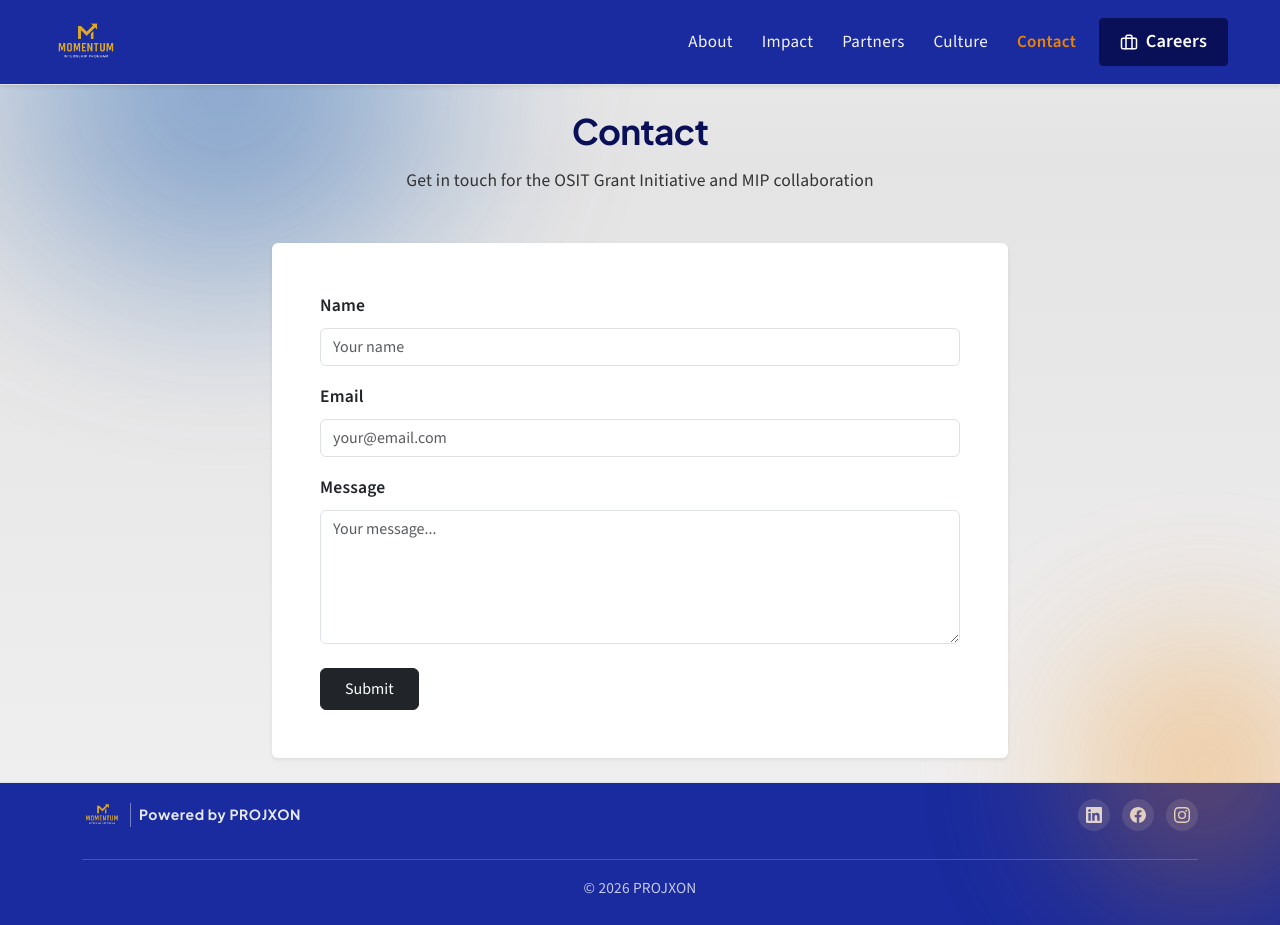
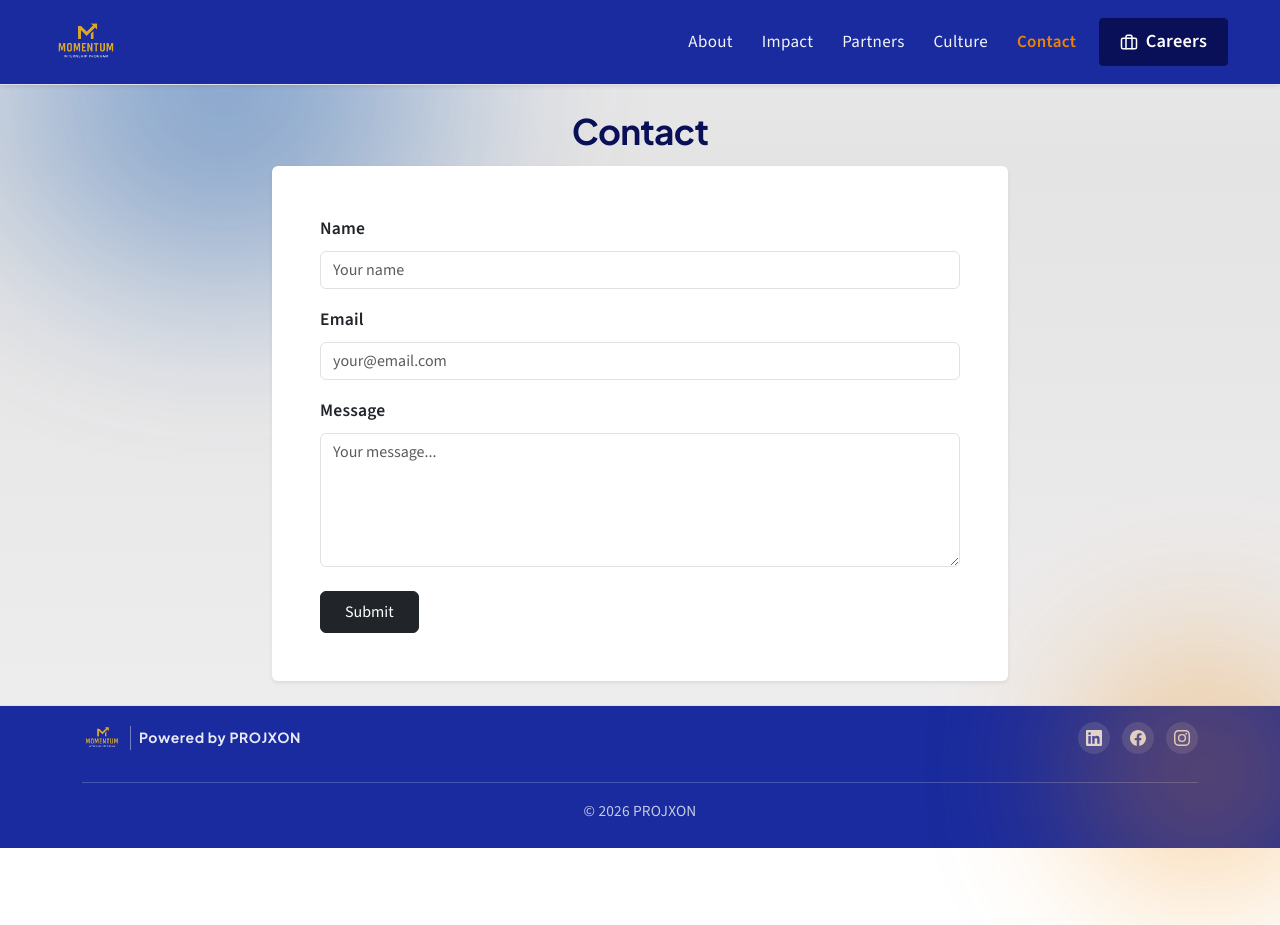
Before and after one commit to maherakhan85/STEM-MIP, a Next.js app: page /contact in a window 1280 px wide. After the commit the page ends 848 px from the top, so only its background shows below. Built offline with nearby package versions, Linux system fonts and the light colour scheme.

Commit message:
Updated Impact and Contact Page

```diff
--- a/src/app/contact/page.tsx
+++ b/src/app/contact/page.tsx
@@ -13,7 +13,6 @@ export default function ContactPage() {
       <div className="container">
 
         <h1 className="h2 fw-bold section-heading mb-1">Contact</h1>
-        <p className="text-muted text-center mb-5">Get in touch for the OSIT Grant Initiative and MIP collaboration</p>
         <div className="row justify-content-center">
           <div className="col-lg-8">
             <ContactForm />
--- a/src/app/impact/page.tsx
+++ b/src/app/impact/page.tsx
@@ -68,7 +68,6 @@ export default function ImpactPage() {
         {/* Metrics Dashboard */}
         <div className="impact-dashboard mb-5">
           <h2 className="h3 fw-bold subheading-royal mb-2">Metrics Dashboard</h2>
-          <p className="text-muted text-center mb-4">We measure what matters. These KPIs are tracked in our evaluation framework and reported in quarterly and grant deliverables.</p>
           <div className="impact-metrics-grid">
             <div className="impact-metric-card impact-metric-card--flip">
               <div className="impact-metric-card-inner">
--- a/src/components/sections/ImpactTeamMapSection.tsx
+++ b/src/components/sections/ImpactTeamMapSection.tsx
@@ -452,7 +452,7 @@ export function ImpactTeamMapSection() {
   return (
     <section className="mb-5">
       <h2 className="h3 fw-bold subheading-royal mb-2">Team Distribution Map</h2>
-      <p className="text-muted text-center mb-4">Where our MIP team members are based across the United States.</p>
+      <p className="text-muted text-center mb-4">Where our MIP team members are based across the United States</p>
 
       <div className={styles.mapWrapper}>
         <div className={styles.mapHeader}>
```
